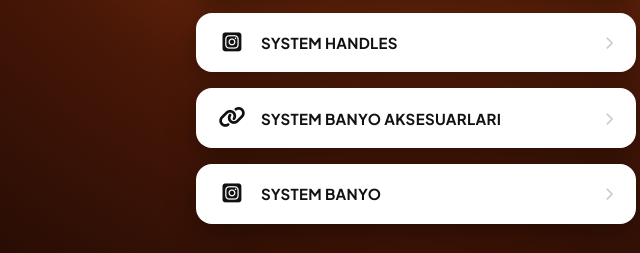
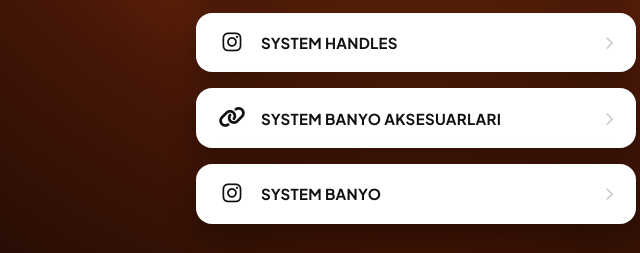
Before and after one commit to firat404engin/system_linktree_project_v3, a plain HTML site: page index.html in a window 1280 px wide. Shown: the part 442-695 px from the top of the page, 224-864 px from the left. Drawn offline with Linux system fonts and the light colour scheme.

Commit message:
instagram iconları güncellendi

```diff
--- a/index.html
+++ b/index.html
@@ -66,7 +66,7 @@
       <!-- 2. Handles Instagram Link -->
     <a href="https://www.instagram.com/systemhandles/" target="_blank" rel="noopener noreferrer" class="link-item">
       <div class="link-icon-container instagram">
-          <i class="fa-brands fa-square-instagram"></i>
+        <i class="fa-brands fa-instagram"></i>
       </div>
       <span class="link-label" id="link-2">SYSTEM HANDLES</span>
       <div class="link-arrow" aria-hidden="true">
@@ -88,7 +88,7 @@
       <!-- 4. Banyo Instagram Link -->
       <a href="https://www.instagram.com/systembanyo/" target="_blank" rel="noopener noreferrer" class="link-item">
         <div class="link-icon-container instagram">
-          <i class="fa-brands fa-square-instagram"></i>
+        <i class="fa-brands fa-instagram"></i>
         </div>
         <span class="link-label" id="link-4">SYSTEM BANYO</span>
         <div class="link-arrow" aria-hidden="true">
```
Lines whose indentation alone changed are shown as unchanged.
